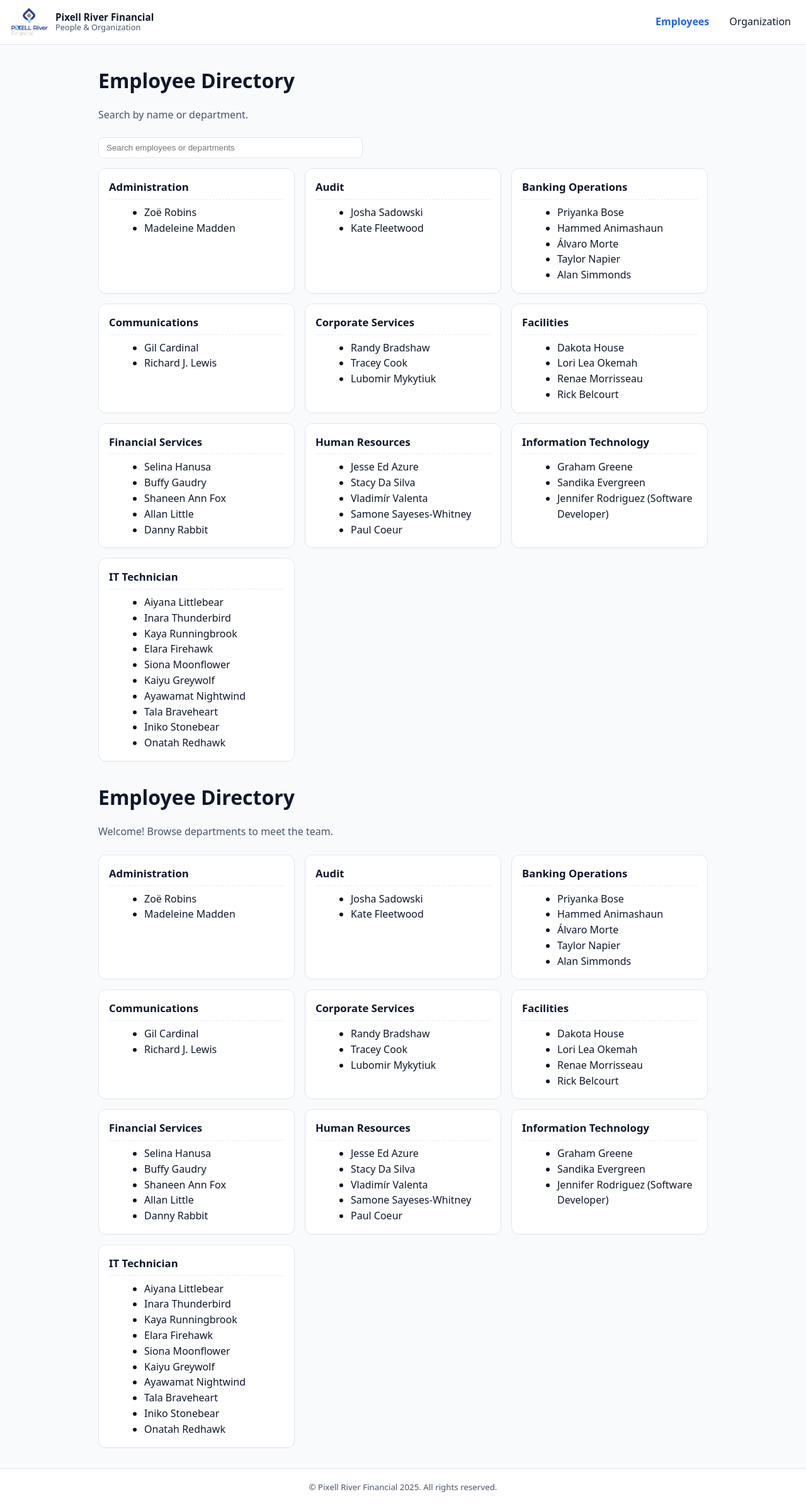
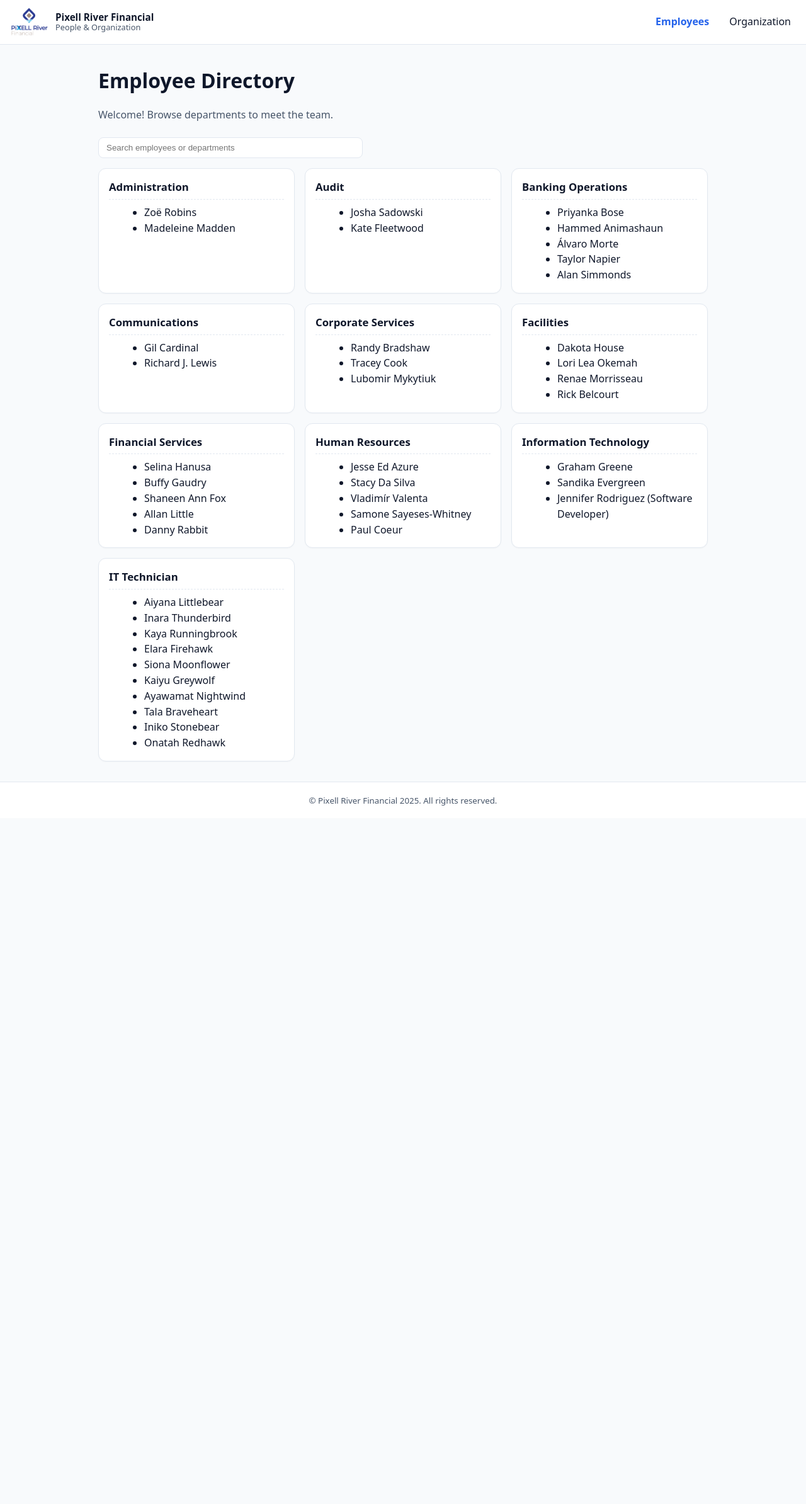
Before and after one commit to rushil2123/Full_Stack_Lab-1, a React (Vite) app in the folder pixell-river-directory/: page /employees in a window 1280 px wide. Shown: the whole page at 63% size. After the commit the page ends 1299 px from the top, so only its background shows below. Built offline with nearby package versions, Linux system fonts and the light colour scheme.

Commit message:
feat: update greeting message on EmployeesPage for improved user experience

```diff
--- a/pixell-river-directory/src/App.tsx
+++ b/pixell-river-directory/src/App.tsx
@@ -1,33 +1,9 @@
 import "./styles.css";
 import NavBar from "./components/NavBar";
-import Header from "./components/Header";
 import Footer from "./components/Footer";
-import DepartmentCard from "./components/DepartmentCard";
-import employees from "./data/employees.json";
-import type { DepartmentGroup } from "./types";
 import { Routes, Route, Navigate } from "react-router-dom";
 import EmployeesPage from "../src/pages/EmployeesPage";
 import OrganizationPage from "../src/pages/OrganizationPage";
-
-function Directory() {
-  const data = (employees as DepartmentGroup[]) ?? [];
-
-  return (
-    <main id="main-content">
-      <Header />
-      <section aria-labelledby="directory-heading" className="directory">
-        <h2 id="directory-heading" className="sr-only">Departments and employees</h2>
-        {data.map(group => (
-          <DepartmentCard
-            key={group.department}
-            department={group.department}
-            employees={group.employees}
-          />
-        ))}
-      </section>
-    </main>
-  );
-}
 
 export default function App() {
   return (
@@ -38,7 +14,6 @@ export default function App() {
         <Route path="/employees" element={<EmployeesPage />} />
         <Route path="/organization" element={<OrganizationPage />} />
       </Routes>
-      <Directory />
       <Footer />
     </>
   );
--- a/pixell-river-directory/src/pages/EmployeesPage.tsx
+++ b/pixell-river-directory/src/pages/EmployeesPage.tsx
@@ -25,7 +25,7 @@ export default function EmployeesPage() {
     <main id="main-content">
       <div className="page-header">
         <h1>Employee Directory</h1>
-        <p className="greeting">Search by name or department.</p>
+        <p className="greeting">Welcome! Browse departments to meet the team.</p>
       </div>
 
       <div className="toolbar">
```
